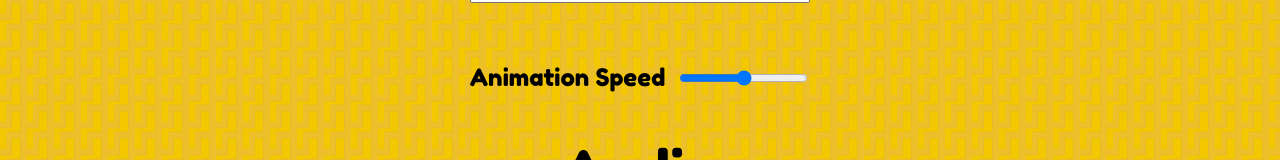
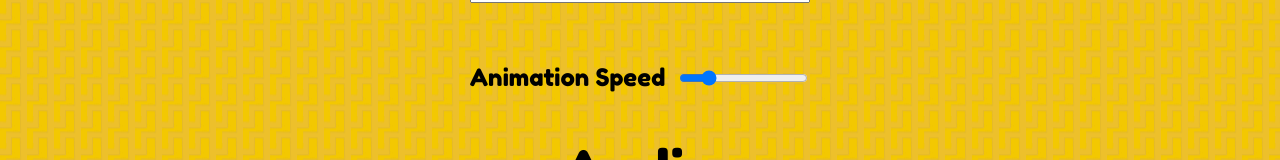
Before and after one commit to fayaz12g/cyoad, a React (Create React App) app: page / in a window 1280 px wide. Both pictures are taken after a click on the button "Settings". Shown: the part 265-425 px from the top of the page. Built offline with nearby package versions, Linux system fonts and the light colour scheme.

Commit message:
speeeeed

```diff
--- a/src/components/Settings.js
+++ b/src/components/Settings.js
@@ -3,9 +3,8 @@ import BackButton from './BackButton';
 import React, { useState } from 'react';
 
 function Settings({ setCurrentPage, gameSounds, setGameSounds, audioRef, backgroundMusic, setBackgroundMusic, setAnimationSpeed, animationSpeed, backgroundColor, setBackgroundColor, setButtonColor, buttonColor }) {
-  const handleAnimationSpeedChange = (e) => {
-    const speed = parseInt(e.target.value);
-    // console.log("Animation Speed changed to:", speed);
+  const handleAnimationSpeedChange = (value) => {
+    const speed = parseInt(value);
     setAnimationSpeed(speed); // Update the animation speed in App component
   };
 
@@ -53,10 +52,10 @@ function Settings({ setCurrentPage, gameSounds, setGameSounds, audioRef, backgro
         <input
           type="range"
           id="animationSpeedSlider"
-          min="1"
-          max="1999"
-          value={animationSpeed}
-          onChange={handleAnimationSpeedChange}
+          min="250"
+          max="1459"
+          value={1479 - animationSpeed} // Invert the value
+          onChange={(e) => handleAnimationSpeedChange(1480 - e.target.value)} // Invert the value again before passing it to the handler
         />
       </div>
         <div className="Settings">
```
Also changed, not shown: 7 other files (tests, documents, lock files or other folders).
